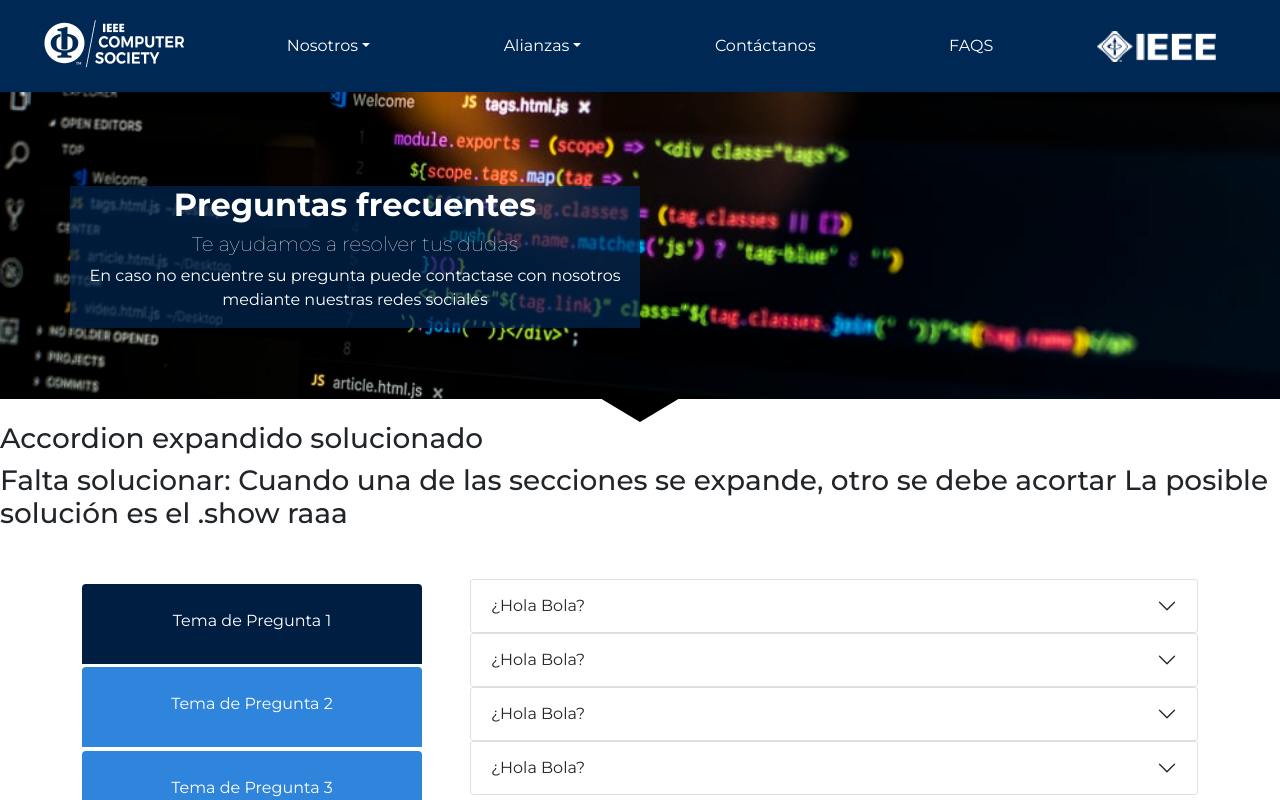
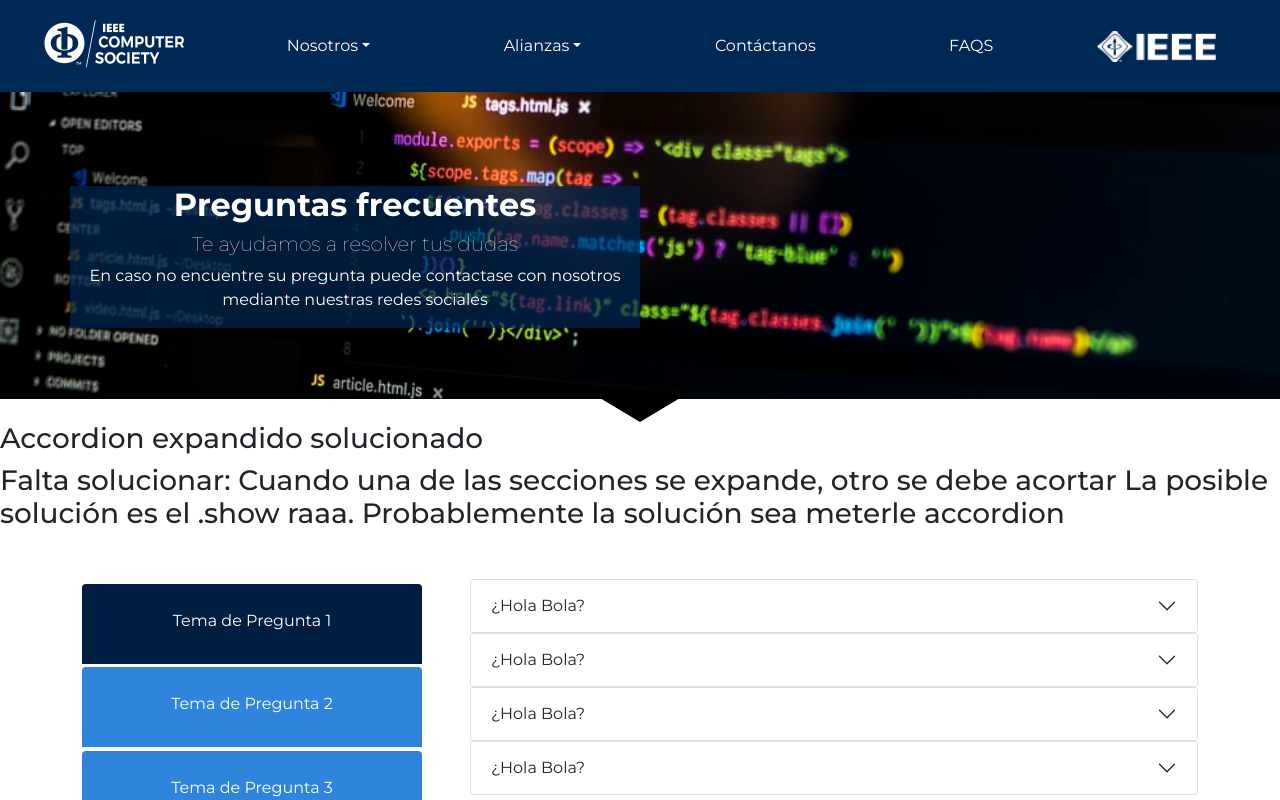
Before and after one commit to MaribelCoronacionHuamani/AppWebSkills, a React (Create React App) app: page /preguntas-frecuentes in a window 1280 px wide. Shown: the top 800 px of the page. Built offline with nearby package versions, Linux system fonts and the light colour scheme.

Commit message:
FAQS previo a los útlimos cambios de funcionalidad x2

```diff
--- a/src/components/faqsPage/FaqsPage.js
+++ b/src/components/faqsPage/FaqsPage.js
@@ -8,69 +8,15 @@ export const FaqsPage = () => {
 
     const modifyColor = () => {
         let $btnsSelect = document.querySelectorAll(".btn-select");
-        /*let $collapseItem, $collapseItem2;
-        let $collapseItems = document.querySelectorAll(".collapse-questions-item");*/
-
-        //let $collapseSection = document.FaqsPage.querySelectorAll(".collapse");
-
-        //console.log($collapseSection);
-        //Quiero obtener el nombre del ID al que está relacionado el BOTÓN mediante href
-        //Luego modificar el .show de cada uno de esos IDs obtenidos, esto solucionará los collapse
-
-        //Al parecer la clave está en el collapsing
-        //Agregar accordion-flush de ser necesario, para quitar los bordes
-
-        //Todas las áreas tienen collapse, el show lo tienen las que ya están activas
-        //Las áreas cuando están ya a activadas tienen la clase collapse y la clase show y el botón no tiene ninguna clase extra
-        //Al desactivar el botón, este se agrega a sí mismo la clase collapsed y al área afectada le agrega collapsing quitándole collapse
-        //Luego el botón mantiene la clase collapsed, pero el área que fue afectada se quita el collapsing y se pone el collapse
-        //El collapsing parece ser solo transitorio
-        //El collapsed se mantiene, aún cuando se interactúa con otros botones
-
-        /*La posible solución sería escuchando el último click sobre el elemento*/
 
         for (let i = 0; i < $btnsSelect.length; i++){
             if ($btnsSelect[i].getAttribute("aria-expanded") === "true") {
-                //console.log("Cuando se activan:");
-
                 $btnsSelect[i].classList.add("btn-select-color");
-
-                /*
-                $collapseItem = document.getElementById($btnsSelect[i].getAttribute("href"));
-
-                console.log($btnsSelect[i]);
-                console.log($collapseItem);
-                $collapseItem.classList.add("show");
-
-
-                for (let j = 0; j < $btnsSelect.length; j++){
-                    if (j !== i && $btnsSelect[j].getAttribute("aria-expanded") === "true") {
-
-                        $btnsSelect[j].setAttribute("aria-expanded", "false");
-                        $btnsSelect[j].classList.add("collapsed");
-
-                        $collapseItems[j].classList.remove(["collapse", "show"]);
-                        $collapseItems[j].classList.add("collapsing");
-
-                        $collapseItems[j].classList.remove("collapsing");
-                        $collapseItems[j].classList.add("collapse");
-
-                    }
-                }*/
-
 
             }
 
             if ($btnsSelect[i].getAttribute("aria-expanded") === "false") {
                 $btnsSelect[i].classList.remove("btn-select-color");
-
-                /*console.log("Cuando se desactivan");
-
-                $collapseItem = document.getElementById($btnsSelect[i].getAttribute("href"));
-
-                console.log($btnsSelect[i]);
-                console.log($collapseItem);*/
-
 
 
             }
@@ -92,7 +38,8 @@ export const FaqsPage = () => {
 
             <h3>Accordion expandido solucionado</h3>
             <h3>Falta solucionar: Cuando una de las secciones se expande, otro se debe acortar
-                La posible solución es el .show raaa
+                La posible solución es el .show raaa.
+                Probablemente la solución sea meterle accordion
             </h3>
 
             <div className="w-100" style={{minHeight:"85vh"}}>
@@ -104,7 +51,7 @@ export const FaqsPage = () => {
                                     <a className="nav-link btn-select btn-select-color" href="collapseExample1" data-bs-toggle="collapse" data-bs-target="#collapseExample1" aria-expanded="true" aria-controls="collapseExample1">Tema de Pregunta 1</a>
                                 </li>
                                 <li className="nav-item">
-                                    <a className="nav-link btn-select" href="collapseExample2" data-bs-toggle="collapse" data-bs-target="#collapseExample2" aria-expanded="false" aria-controls="collapseExample2">Tema de Pregunta 2</a>
+                                    <a className="nav-link btn-select"href="collapseExample2" data-bs-toggle="collapse" data-bs-target="#collapseExample2" aria-expanded="false" aria-controls="collapseExample2">Tema de Pregunta 2</a>
                                 </li>
                                 <li className="nav-item">
                                     <a className="nav-link btn-select" href="collapseExample3" data-bs-toggle="collapse" data-bs-target="#collapseExample3" aria-expanded="false" aria-controls="collapseExample3">Tema de Pregunta 3</a>
```
